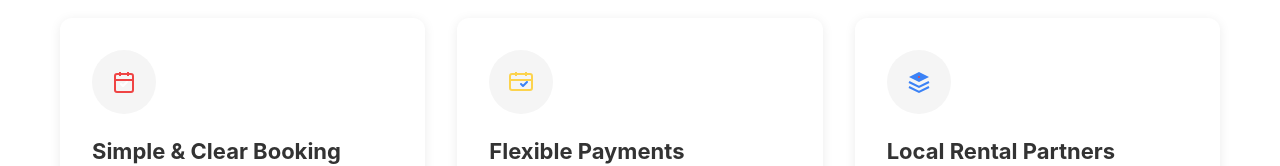
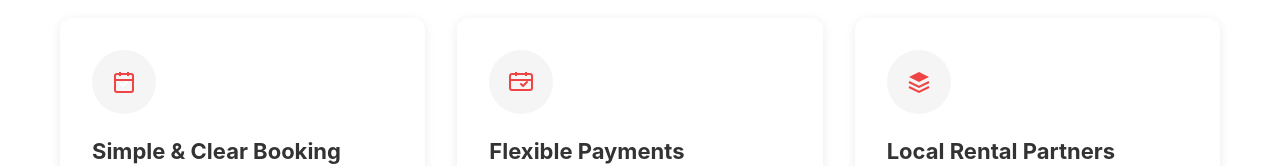
Before and after one commit to CemilEmreAras/xdrive-fe, a React (Vite) app: page / in a window 1280 px wide. Shown: the part 1772-1938 px from the top of the page. Built offline with nearby package versions, Linux system fonts and the light colour scheme; no server answers.

Commit message:
fix: Dedicated to Your Journey bölümündeki tüm iconlar kırmızı yapıldı

```diff
--- a/src/pages/Home.jsx
+++ b/src/pages/Home.jsx
@@ -530,10 +530,10 @@ function Home() {
               <div className="feature-icon">
                 <div className="icon-circle">
                   <svg width="24" height="24" viewBox="0 0 24 24" fill="none" xmlns="http://www.w3.org/2000/svg">
-                    <rect x="1" y="4" width="22" height="16" rx="2" stroke="#FCD34D" strokeWidth="2" fill="none"/>
-                    <path d="M1 10H23" stroke="#FCD34D" strokeWidth="2"/>
-                    <path d="M7 2V6M17 2V6" stroke="#FCD34D" strokeWidth="2"/>
-                    <path d="M12 14L14 16L18 12" stroke="#3B82F6" strokeWidth="2" strokeLinecap="round" strokeLinejoin="round"/>
+                    <rect x="1" y="4" width="22" height="16" rx="2" stroke="#EF4444" strokeWidth="2" fill="none"/>
+                    <path d="M1 10H23" stroke="#EF4444" strokeWidth="2"/>
+                    <path d="M7 2V6M17 2V6" stroke="#EF4444" strokeWidth="2"/>
+                    <path d="M12 14L14 16L18 12" stroke="#EF4444" strokeWidth="2" strokeLinecap="round" strokeLinejoin="round"/>
                   </svg>
                 </div>
               </div>
@@ -547,9 +547,9 @@ function Home() {
               <div className="feature-icon">
                 <div className="icon-circle">
                   <svg width="24" height="24" viewBox="0 0 24 24" fill="none" xmlns="http://www.w3.org/2000/svg">
-                    <path d="M12 2L2 7L12 12L22 7L12 2Z" fill="#3B82F6"/>
-                    <path d="M2 17L12 22L22 17" stroke="#3B82F6" strokeWidth="2" fill="none"/>
-                    <path d="M2 12L12 17L22 12" stroke="#3B82F6" strokeWidth="2" fill="none"/>
+                    <path d="M12 2L2 7L12 12L22 7L12 2Z" fill="#EF4444"/>
+                    <path d="M2 17L12 22L22 17" stroke="#EF4444" strokeWidth="2" fill="none"/>
+                    <path d="M2 12L12 17L22 12" stroke="#EF4444" strokeWidth="2" fill="none"/>
                     <circle cx="12" cy="7" r="1" fill="#EF4444"/>
                   </svg>
                 </div>
```
